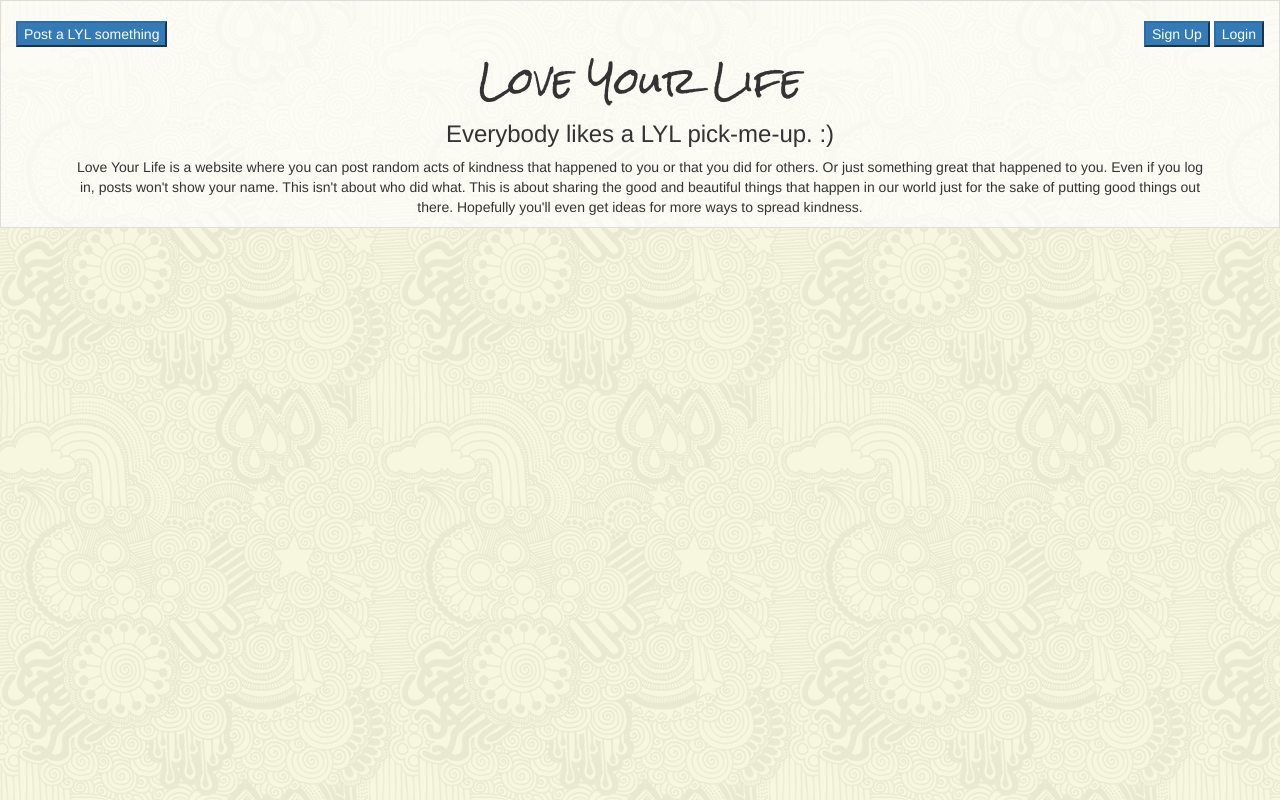
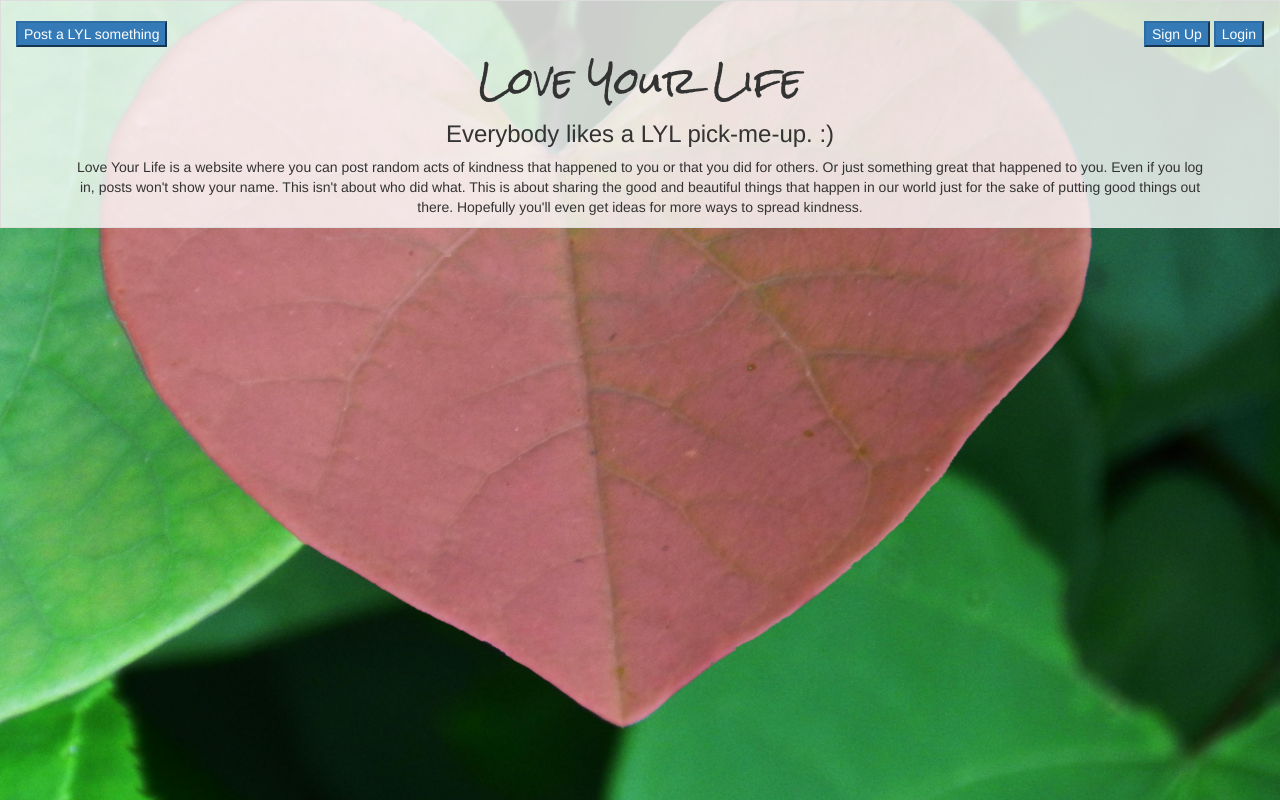
Before and after one commit to AmandaGeorge/love_your_life, a website: page public/views/index.html in a window 1280 px wide. Drawn offline with nearby package versions, Linux system fonts and the light colour scheme; no server answers.

Commit message:
final styling

```diff
--- a/public/styles/style.css
+++ b/public/styles/style.css
@@ -1,14 +1,18 @@
 #header {
 	/*border-radius: 6px;*/
 	width: 100%;
-	background-color: rgba(255, 255, 255, 0.7);
+	background-color: rgba(255, 255, 255, 0.8);
 	border: 1px solid #ddd;
 	clear: both;
 
 }
 
 body {
-	background: url("../images/skulls.png");
+	background: url("../images/heartleaf.jpg") no-repeat center center fixed;
+    -webkit-background-size: cover;
+    -moz-background-size: cover;
+    -o-background-size: cover;
+    background-size: cover;
 }
 
 h1 {
@@ -46,7 +50,7 @@ h1 {
 .block {
 	border-radius: 6px;
 	position: absolute;
-	background-color: rgba(255, 255, 255, 0.7);
+	background-color: rgba(255, 255, 255, 0.8);
 	padding: 20px;
 	width: 300px;
 	border: 1px solid #ddd;
```
Also changed, not shown: public/images/heartleaf.jpg (added).
